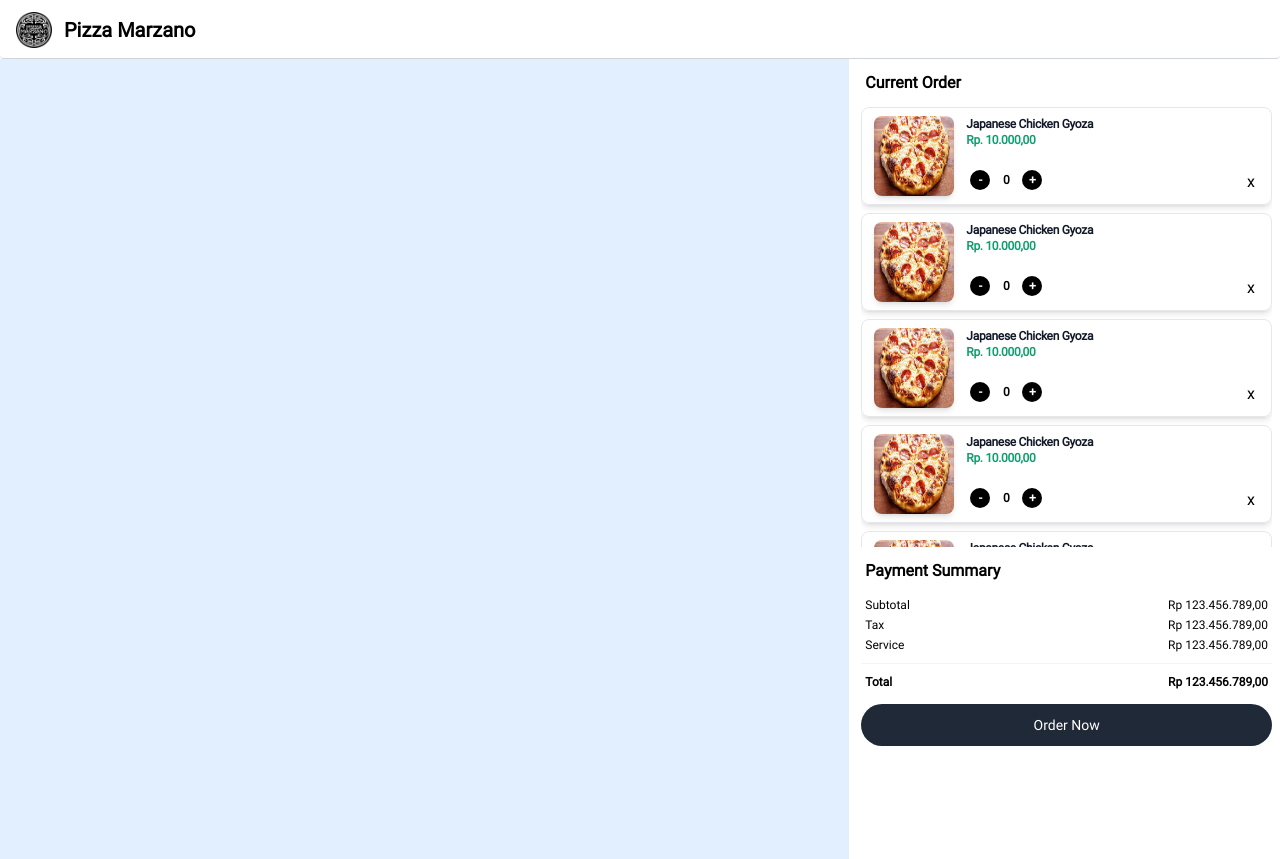
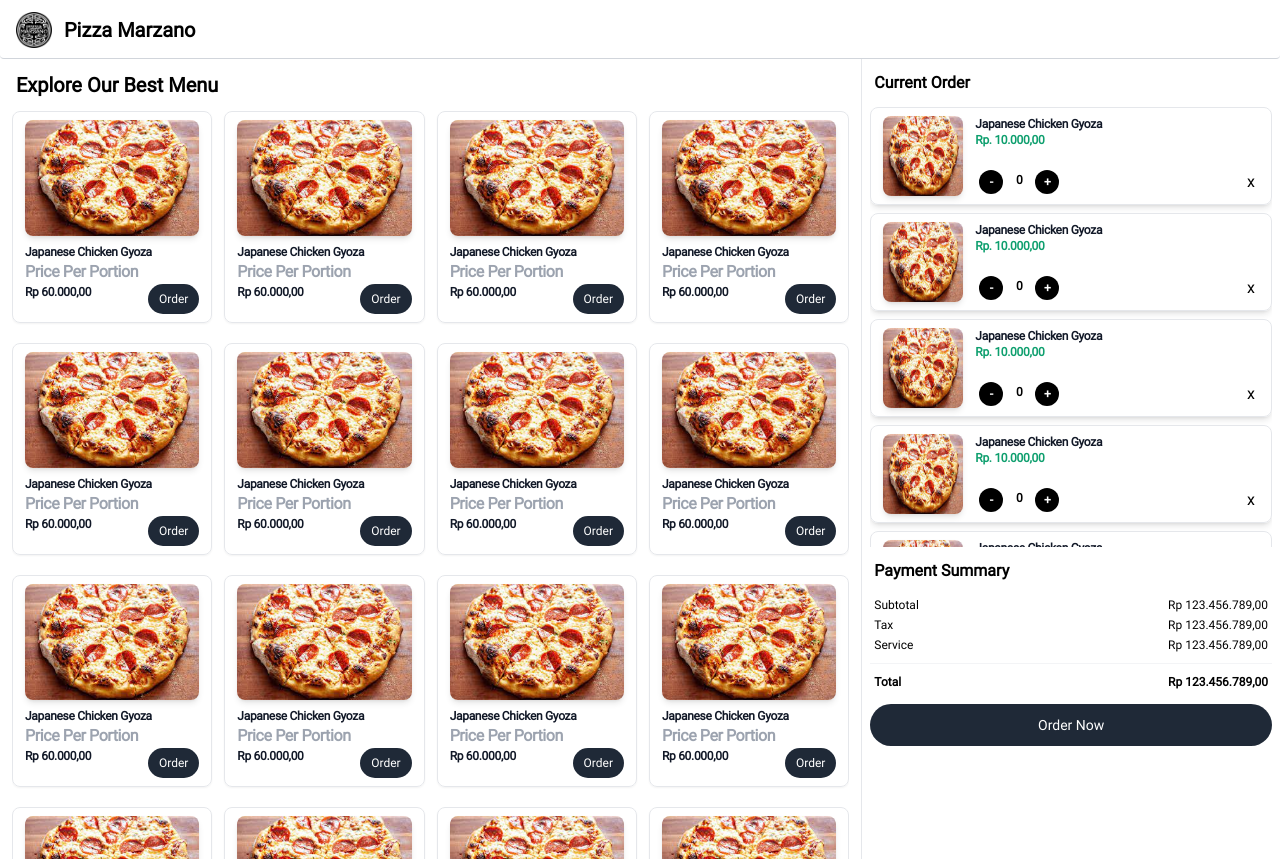
Before and after one commit to steventjoa89/restaurant, a React (Create React App) app: page / in a window 1280 px wide. Built offline with nearby package versions, Linux system fonts and the light colour scheme.

Commit message:
left panel all menu done

```diff
--- /dev/null
+++ b/src/components/CardSubtitle.js
@@ -0,0 +1,13 @@
+import React from "react";
+
+function CardSubtitle({ text = "", textSize = "[0.5rem]" }) {
+  return (
+    <div
+      className={`text-${textSize} font-bold tracking-tight text-gray-400 dark:text-white`}
+    >
+      {text}
+    </div>
+  );
+}
+
+export default CardSubtitle;
--- /dev/null
+++ b/src/components/CardTitle.js
@@ -0,0 +1,11 @@
+import React from "react";
+
+function CardTitle({ text = "", textSize="xs" }) {
+  return (
+    <div className={`text-${textSize} font-bold tracking-tight text-gray-900 dark:text-white`}>
+      {text}
+    </div>
+  );
+}
+
+export default CardTitle;
--- a/src/components/HeadingRow.js
+++ b/src/components/HeadingRow.js
@@ -1,6 +1,6 @@
 import React from "react";
 
-function HeadingRow({ text = "", textSize = "md" }) {
+function HeadingRow({ text = "", textSize = "md",  }) {
   return (
     <div className="flex flex-row justify-between py-3 px-1">
       <span className={`text-${textSize} font-bold`}>{text}</span>
--- a/src/components/IncDecButton.js
+++ b/src/components/IncDecButton.js
@@ -2,7 +2,7 @@ import React from "react";
 
 function IncDecButton({ isInc = true }) {
   return (
-    <button className="inline-flex items-center justify-center w-5 h-5 text-xs font-semibold text-white bg-black rounded-full">
+    <button className="inline-flex items-center justify-center w-6 h-6 text-xs font-semibold  text-white bg-black rounded-full">
       {isInc ? "+" : "-"}
     </button>
   );
--- /dev/null
+++ b/src/components/MenuCard.js
@@ -0,0 +1,34 @@
+import React from "react";
+import CardTitle from "./CardTitle";
+import CardSubtitle from "./CardSubtitle";
+import { Button } from "flowbite-react";
+
+function MenuCard() {
+  return (
+    <div className="px-3 py-2 mb-2 border border-gray-200 shadow-sm rounded-lg">
+      <div className="flex flex-col">
+        <img
+          src="/images/peperoni.jfif"
+          alt="peperoni"
+          className="rounded-lg shadow-md mb-2 cursor-pointer"
+        />
+        <div className="flex flex-row">
+          <CardTitle text="Japanese Chicken Gyoza" />
+        </div>
+        <div className="flex flex-row">
+          <CardSubtitle text="Price Per Portion" />
+        </div>
+        <div className="mt-auto">
+          <div className="flex flex-row justify-between">
+            <CardTitle text="Rp 60.000,00" />
+            <Button color="dark" pill size="xs">
+              Order
+            </Button>
+          </div>
+        </div>
+      </div>
+    </div>
+  );
+}
+
+export default MenuCard;
--- /dev/null
+++ b/src/components/Order/LeftOrderPane.js
@@ -0,0 +1,18 @@
+import React from "react";
+import HeadingRow from "../HeadingRow";
+import MenuCard from "../MenuCard";
+
+function LeftOrderPane() {
+  return (
+    <div className="col-span-6 md:col-span-4 overflow-y-scroll h-screen hide-scrollbar ml-3">
+      <HeadingRow text="Explore Our Best Menu" textSize="xl" />
+      <div className="grid grid-cols-4 gap-3">
+        {[...Array(20)].map((x, i) => (
+          <MenuCard />
+        ))}
+      </div>
+    </div>
+  );
+}
+
+export default LeftOrderPane;
--- a/src/components/Order/OrderSummary.js
+++ b/src/components/Order/OrderSummary.js
@@ -1,5 +1,5 @@
 import React from "react";
-import OrderCard from "./OrderCard";
+import OrderCard from "../OrderCard";
 
 function OrderSummary() {
   return (
--- a/src/components/Order/OrderRightPane.js
+++ b/src/components/Order/RightOrderPane.js
@@ -3,9 +3,9 @@ import HeadingRow from "../HeadingRow";
 import PaymentSummary from "./PaymentSummary";
 import OrderSummary from "./OrderSummary";
 
-function OrderRightPane() {
+function RightOrderPane() {
   return (
-    <div className="hidden md:block md:col-span-2 overflow-y-scroll h-screen hide-scrollbar mr-2">
+    <div className="hidden md:block md:col-span-2 overflow-y-scroll h-screen hide-scrollbar mr-2 border-l border-gray-200 pl-2">
       <HeadingRow text="Current Order" />
       <OrderSummary />
 
@@ -15,4 +15,4 @@ function OrderRightPane() {
   );
 }
 
-export default OrderRightPane;
+export default RightOrderPane;
--- a/src/components/Order/OrderCard.js
+++ b/src/components/OrderCard.js
@@ -1,5 +1,6 @@
 import React from "react";
-import IncDecButton from "../IncDecButton";
+import IncDecButton from "./IncDecButton";
+import CardTitle from "./CardTitle";
 
 function OrderCard() {
   return (
@@ -12,9 +13,7 @@ function OrderCard() {
         />
         <div className="flex-1 flex flex-col pl-3">
           <div className="flex flex-row">
-            <div className="text-xs font-bold tracking-tight text-gray-900 dark:text-white">
-              Japanese Chicken Gyoza
-            </div>
+            <CardTitle text="Japanese Chicken Gyoza" />
           </div>
           <div className="flex flex-row">
             <div className="text-xs font-bold tracking-tight text-green-500 dark:text-white">
@@ -31,7 +30,6 @@ function OrderCard() {
                 </span>
                 <IncDecButton />
               </div>
-              {/* TODO: Recycle bin icon */}
               <span>x</span>
             </div>
           </div>
--- a/src/pages/Order/index.js
+++ b/src/pages/Order/index.js
@@ -1,7 +1,8 @@
 import React, { useState } from "react";
 import NavbarOrder from "../../components/order/NavbarOrder";
 import FooterOrder from "../../components/order/FooterOrder";
-import OrderRightPane from "../../components/order/OrderRightPane";
+import RightOrderPane from "../../components/order/RightOrderPane";
+import LeftOrderPane from "../../components/order/LeftOrderPane";
 
 function OrderPage() {
   const [totalItem, setTotalItem] = useState(0);
@@ -9,15 +10,9 @@ function OrderPage() {
   return (
     <>
       <NavbarOrder />
-
       <div className="grid grid-cols-6 gap-3">
-        <div className="bg-blue-100 col-span-6 md:col-span-4 overflow-y-scroll h-screen hide-scrollbar">
-          {/* TODO: */}
-          {/* {[...Array(100)].map((x, i) => (
-            <div>11</div>
-          ))} */}
-        </div>
-        <OrderRightPane />
+        <LeftOrderPane />
+        <RightOrderPane />
       </div>
 
       <FooterOrder totalItem={totalItem} />
```
